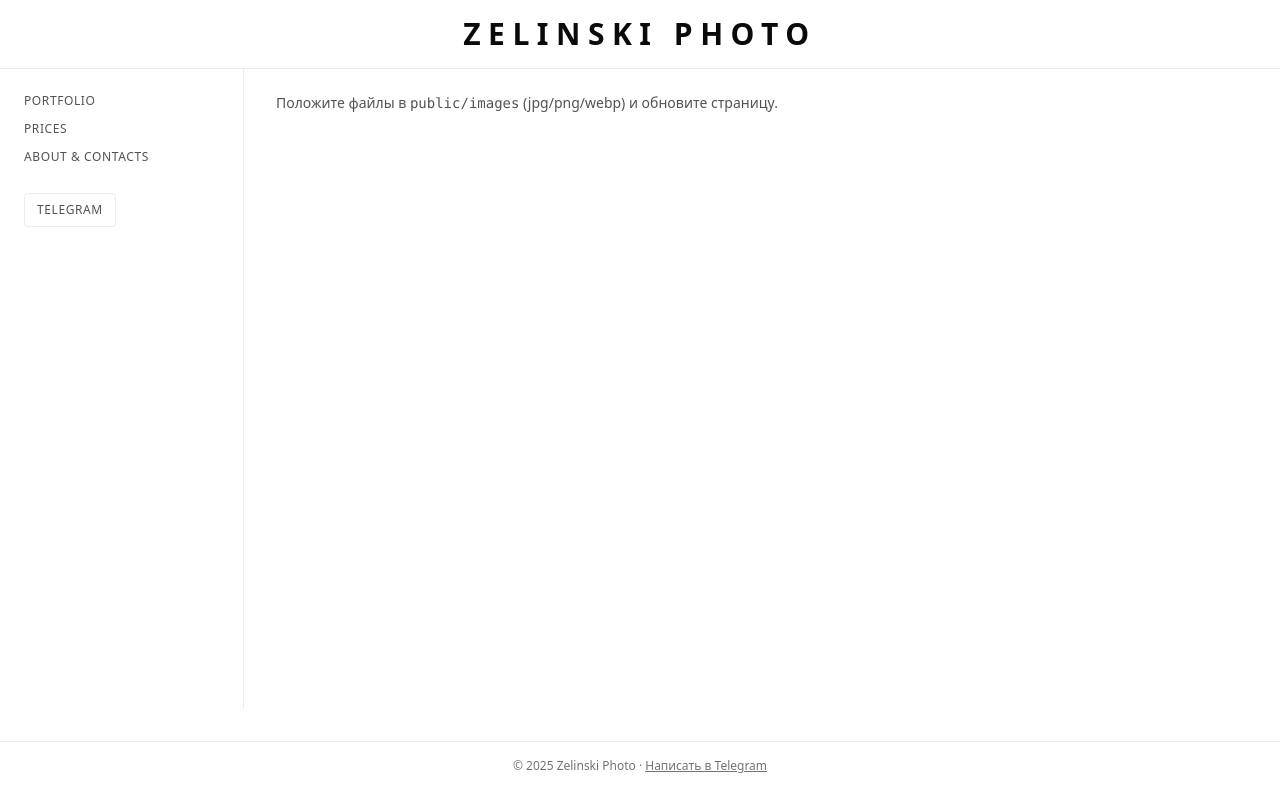
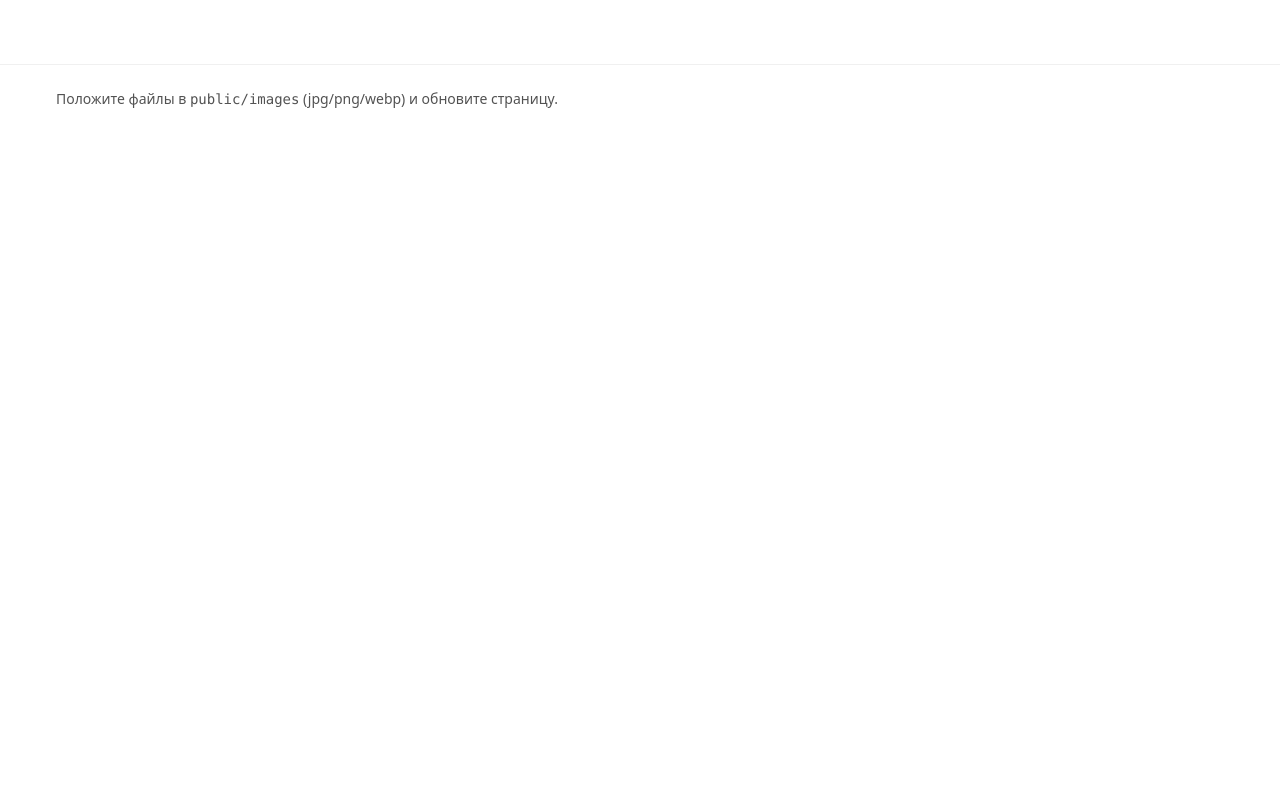
Before and after one commit to ave-ArChi/zelinski-photo, a Next.js app: page / in a window 1280 px wide. Built offline with nearby package versions, Linux system fonts and the light colour scheme.

Commit message:
Update layout.tsx

```diff
--- a/app/layout.tsx
+++ b/app/layout.tsx
@@ -1,48 +1,19 @@
+// app/layout.tsx
 import "./globals.css";
-import Link from "next/link";
-import Header from './components/Header';
+import type { Metadata } from "next";
+import Header from "./components/Header";
 
-export const metadata = {
+export const metadata: Metadata = {
   title: "Zelinski Photo",
   description: "Портфолио фотографа и ретушёра",
 };
 
-export default function RootLayout({ children }) {
+export default function RootLayout({ children }: { children: React.ReactNode }) {
   return (
     <html lang="ru">
       <body>
-        {/* Top centered title with soft bottom border */}
-        <div className="border-b border-soft">
-          <div className="max-w-7xl mx-auto py-4 text-center">
-            <div className="font-extrabold tracking-[0.25em] text-2xl md:text-3xl">
-              ZELINSKI PHOTO
-            </div>
-          </div>
-        </div>
-
-        <div className="max-w-7xl mx-auto grid grid-cols-[220px_1fr] gap-8 px-4 md:px-6">
-          {/* Left sidebar with soft right border */}
-          <aside className="pt-6 border-r border-soft pr-6 hidden md:block">
-            <nav className="space-y-3 text-xs uppercase tracking-wider text-neutral-600">
-              <Link className="block hover:text-black" href="/portfolio">Portfolio</Link>
-              <Link className="block hover:text-black" href="/pricing">Prices</Link>
-              <Link className="block hover:text-black" href="/about">About & Contacts</Link>
-              <a className="inline-block mt-4 px-3 py-2 border border-soft rounded hover:bg-black/5"
-                 href="https://t.me/madinazelinski" target="_blank" rel="noopener noreferrer">
-                Telegram
-              </a>
-            </nav>
-          </aside>
-
-          {/* Main content */}
-          <main className="min-h-[80vh]">{children}</main>
-        </div>
-
-        <div className="border-t border-soft mt-8">
-          <div className="max-w-7xl mx-auto text-center text-xs text-neutral-500 py-4">
-            © {new Date().getFullYear()} Zelinski Photo · <a className="underline" href="https://t.me/madinazelinski" target="_blank">Написать в Telegram</a>
-          </div>
-        </div>
+        <Header />
+        <main className="container">{children}</main>
       </body>
     </html>
   );
```
